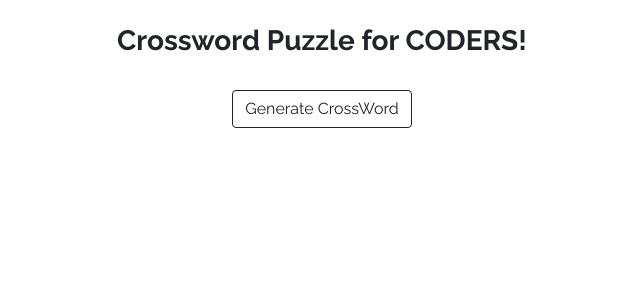
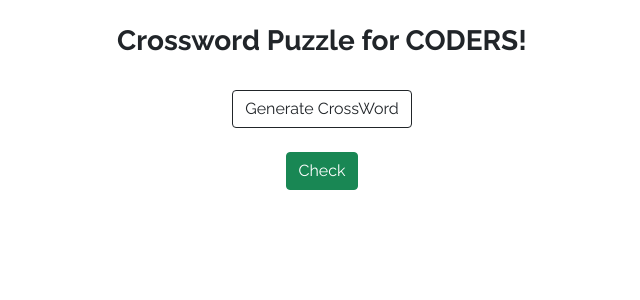
Before and after one commit to vpore/CrossWord, a React (Create React App) app: page / in a window 1280 px wide. Shown: the top 300 px of the page, without its empty margins (318-958 px from the left). Built offline with nearby package versions, Linux system fonts and the light colour scheme.

Commit message:
Updated Grid

```diff
--- a/src/App.js
+++ b/src/App.js
@@ -1,5 +1,6 @@
 import "./App.css";
 import Header from "./Components/Header";
+import CheckBtn from "./Components/CheckBtn";
 import Button from "./Components/Button";
 import Grid from "./Components/Grid";
 import { useEffect, useState } from "react";
@@ -52,6 +53,7 @@ function App() {
     <>
       <Header />
       <Button onFetch={fetchData} />
+      <CheckBtn/>
       <Grid
         pairs={pairs}
         words={words}
--- /dev/null
+++ b/src/Components/CheckBtn.js
@@ -0,0 +1,9 @@
+const Checkbutton = () => {
+    return(
+        <div className="text-center">
+            <button type="button" className="btn btn-success mt-4">Check</button>
+        </div>
+    );
+};
+
+export default Checkbutton;
--- a/src/Components/Grid.js
+++ b/src/Components/Grid.js
@@ -387,9 +387,10 @@ const Grid = (props) => {
     reqAlign = totalUsedAlign[pos];
     reqRow = totalUsedRow[pos];
     reqColumn = totalUsedColumn[pos];
-    console.log(reqRow);
+
+    /*console.log(reqRow);
     console.log(reqColumn);
-    console.log(finalGrid[0][0])
+    console.log(finalGrid[0][0])*/
 
     reqWords.forEach((eachReqWord) =>
       wordSet.forEach((eachWord) => {
```
